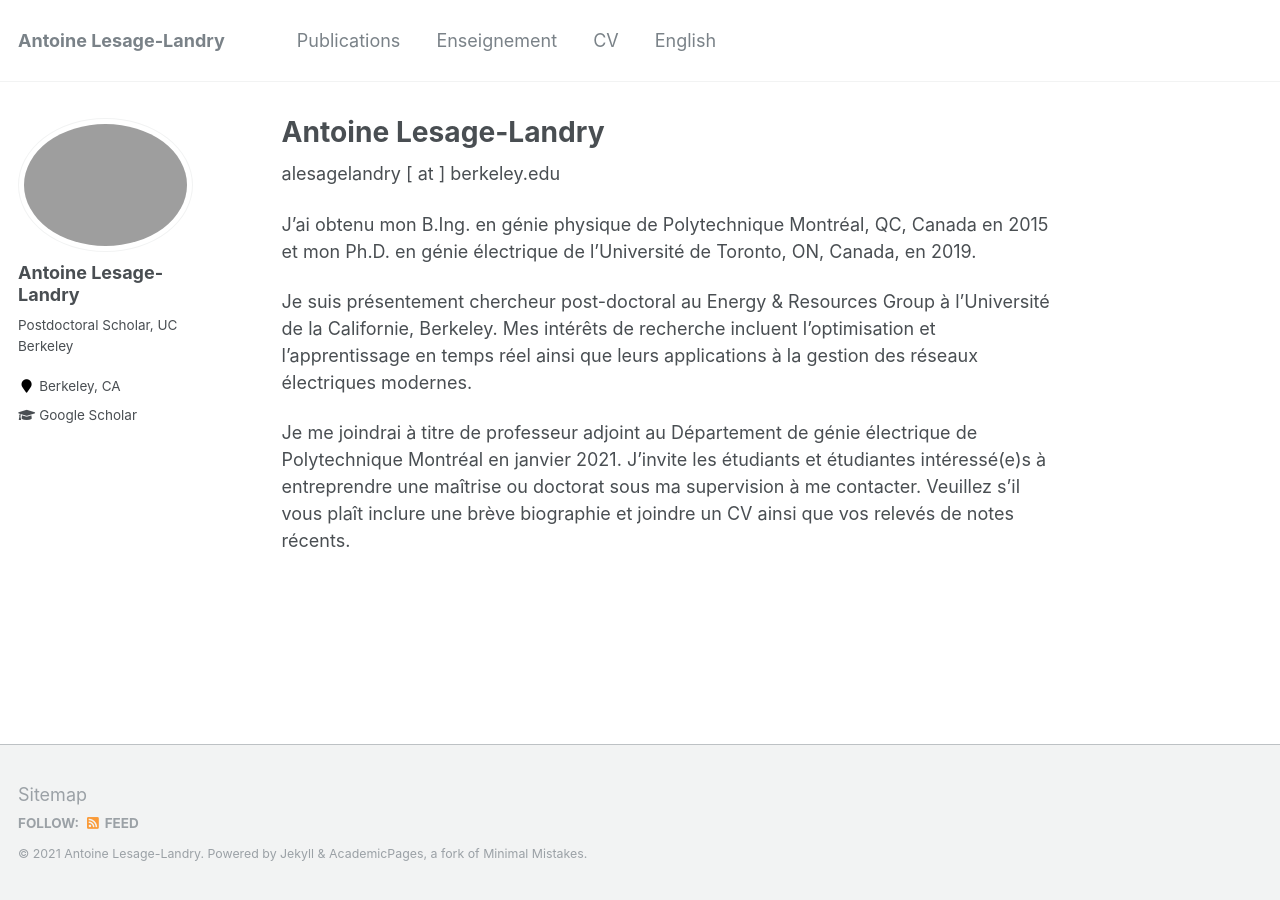
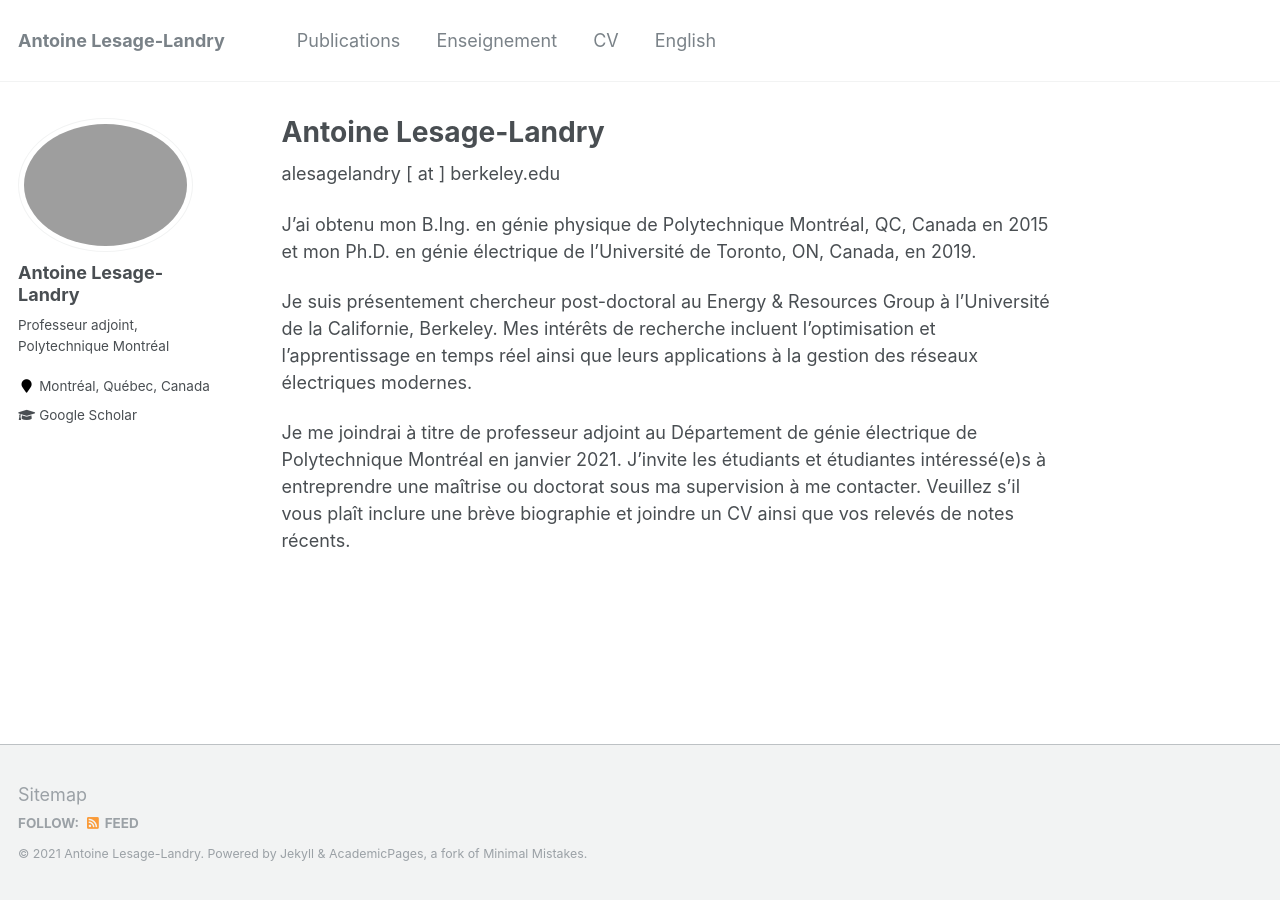
Before and after one commit to alesagelandry/fr, a Jekyll site: the page built from _pages/about.md, in a window 1280 px wide. Built offline with Jekyll 4.4.1, drawn with Linux system fonts in a browser that asks for light colours.

Commit message:
Update _config.yml

```diff
--- a/_config.yml
+++ b/_config.yml
@@ -10,7 +10,7 @@ locale                   : "en-US"
 title                    : "Antoine Lesage-Landry"
 title_separator          : "-"
 name                     : &name "Antoine Lesage-Landry"
-description              : &description "Postdoctoral Scholar, UC Berkeley"
+description              : &description "Professeur adjoint, Polytechnique Montréal"
 url                      : https://alesagelandry.github.io/fr # the base hostname & protocol for your site e.g. "https://mmistakes.github.io"
 baseurl                  : "" # the subpath of your site, e.g. "/blog"
 repository               : "alesagelandry/alesagelandry.github.io/fr"
@@ -82,8 +82,8 @@ analytics:
 author:
   name             : "Antoine Lesage-Landry"
   avatar           : "all.png"
-  bio              : "Postdoctoral Scholar, UC Berkeley"
-  location         : "Berkeley, CA"
+  bio              : "Professeur adjoint, Polytechnique Montréal"
+  location         : "Montréal, Québec, Canada"
   employer         :
   googlescholar    : "https://scholar.google.ca/citations?user=E-fXND0AAAAJ&hl=en"
   email            :
```
